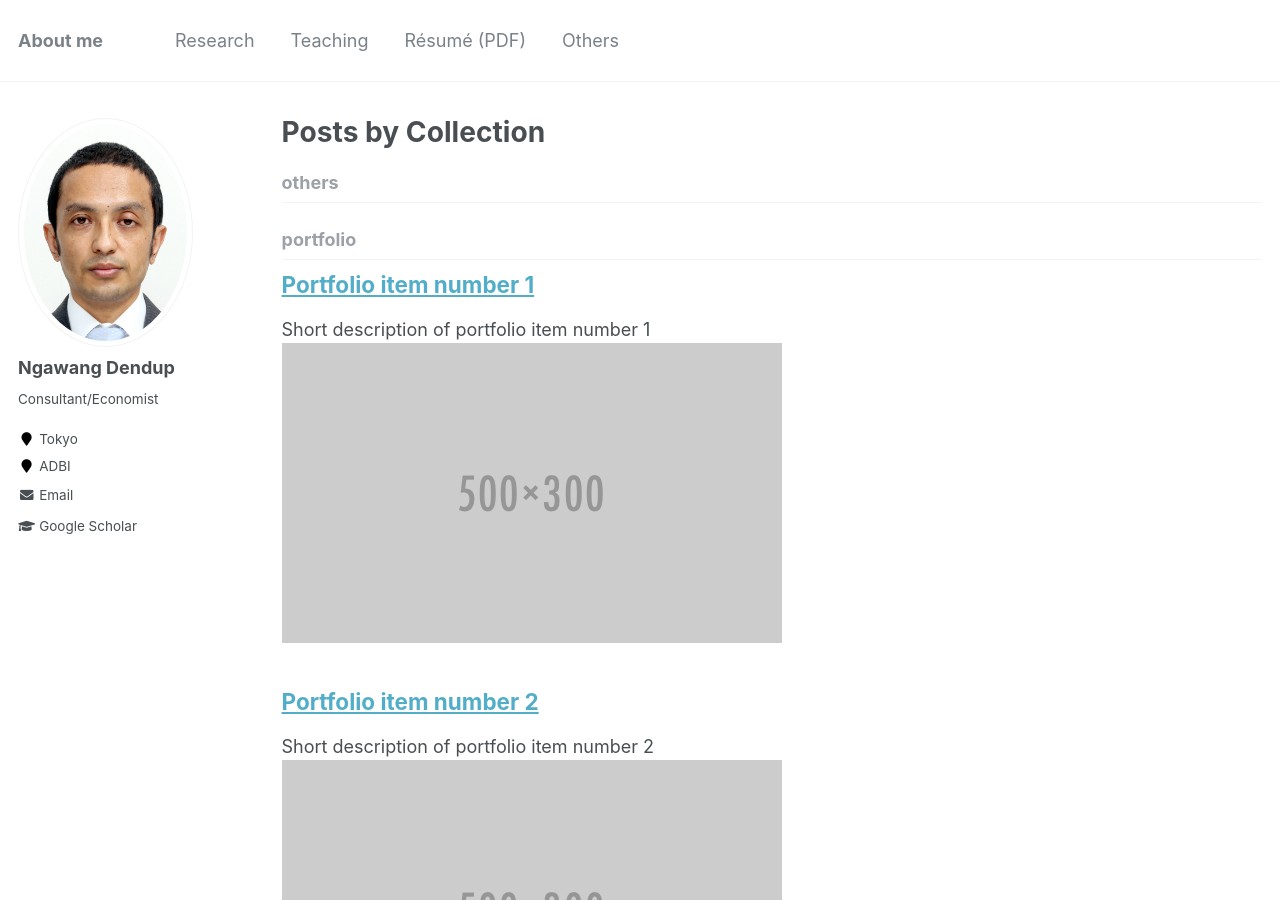
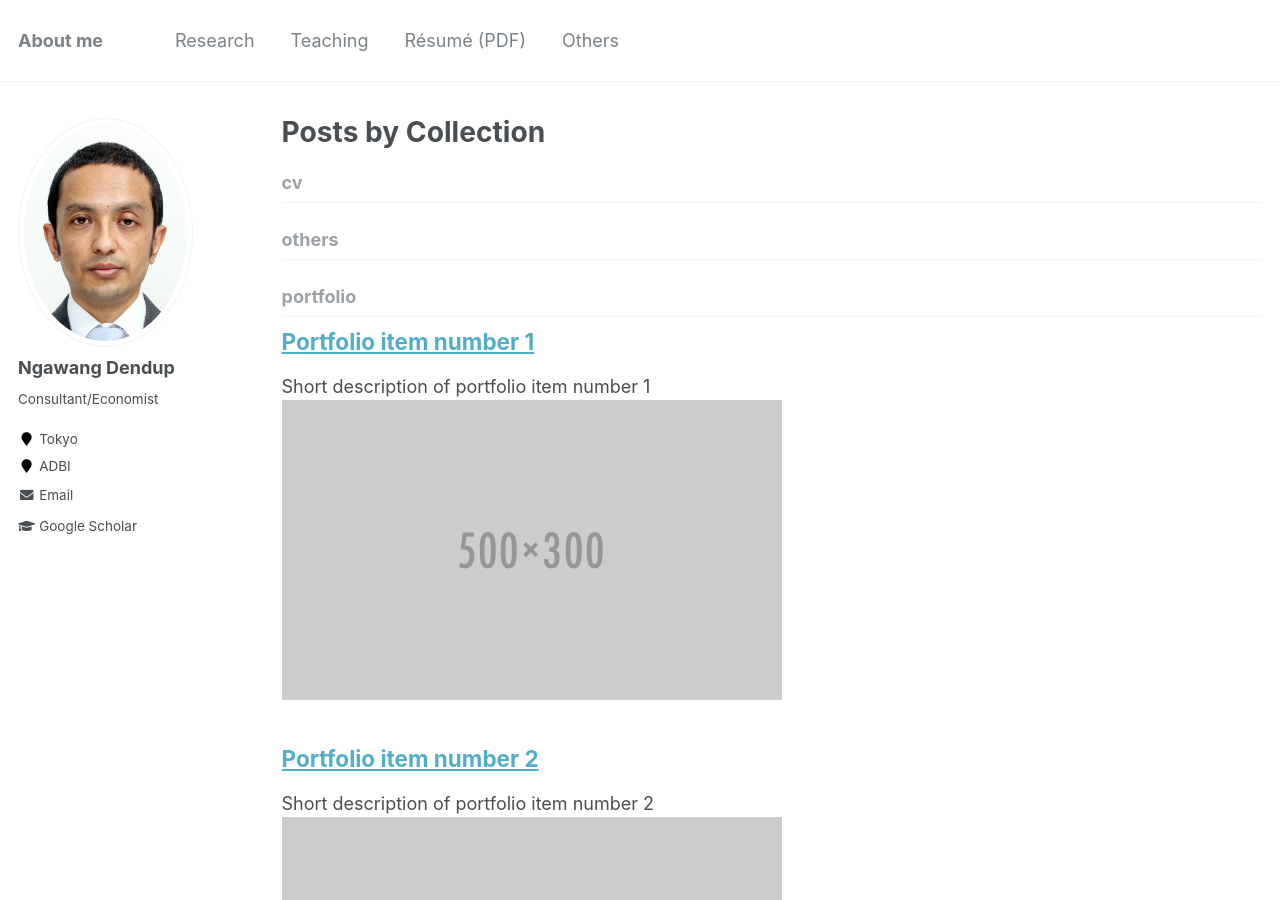
Before and after one commit to NgawangDendup/ngawangdendup.github.io, a Jekyll site: the page built from _pages/collection-archive.html, in a window 1280 px wide and 900 px high. Built offline with Jekyll 4.4.1, drawn with Linux system fonts in a browser that asks for light colours.

Commit message:
config.yml add

```diff
--- a/_config.yml
+++ b/_config.yml
@@ -191,6 +191,9 @@ collections:
   others:
     output: true
     permalink: /:collection/:path/
+  cv:
+    output: true
+    permalink: /:collection/:path/
 
 
 # Defaults
@@ -253,6 +256,14 @@ defaults:
   - scope:
       path: ""
       type: others
+    values:
+      layout: others
+      author_profile: true
+      share: true
+  # _cv
+  - scope:
+      path: ""
+      type: cv
     values:
       layout: others
       author_profile: true
```
